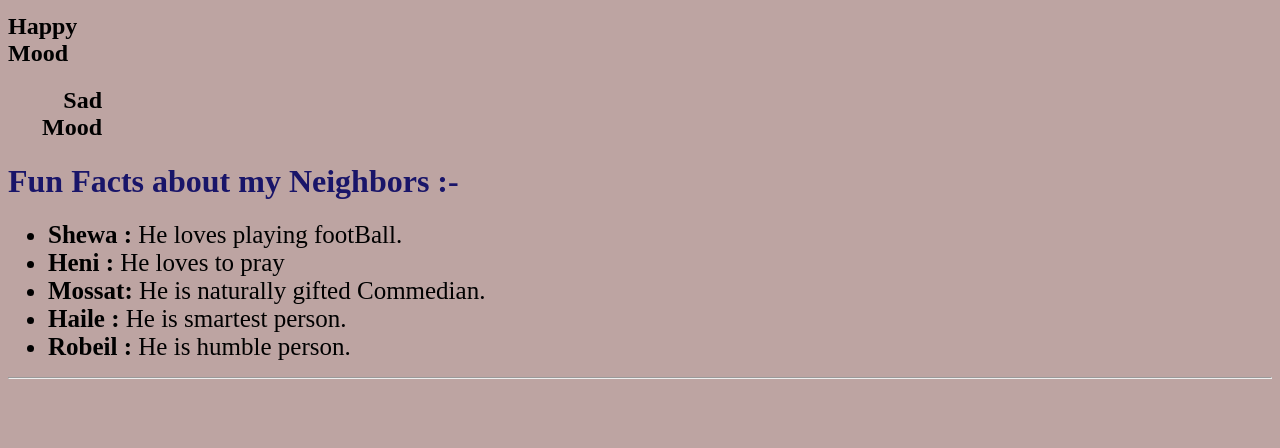
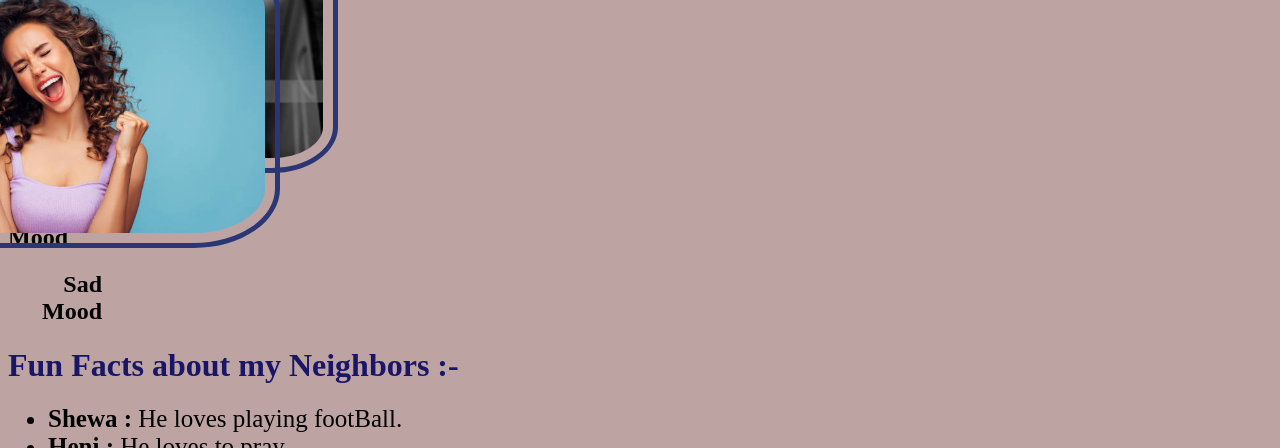
Before and after one commit to Qesis-Yonas/qesis-yonas.github.io, a plain HTML site: page Lab_Package/About_me.html in a window 1280 px wide. Shown: the part 819-1267 px from the top of the page. Before the commit the page ends 1206 px from the top, so only its background shows below. Drawn offline with Linux system fonts and the light colour scheme.

Commit message:
another commit

```diff
--- a/Lab_Package/About_me.html
+++ b/Lab_Package/About_me.html
@@ -49,12 +49,12 @@
                             <h1 style="text-align: center; color:rgb(21, 25, 105)">My Moods</h1>
 
                             <img
-                            src="/Day 1/images/anger_Boy.jpg" class="happy" width="300",>
+                            src="../images/anger_Boy.jpg" class="happy" width="300",>
 
                                <h2>Happy Mood</h2>
                                 <h2 style="text-align: end">Sad Mood</h2>
                             <img
-                                src="/Day 1/images/Happiness_girl" class="sad" width="400">
+                                src="../images/Happiness_girl.jpg" class="sad" width="400">
                     </div>
                         <div class="neighbor">
                             <h1 style="color:rgb(25, 21, 105)">Fun Facts about my Neighbors :- </h1>
```
